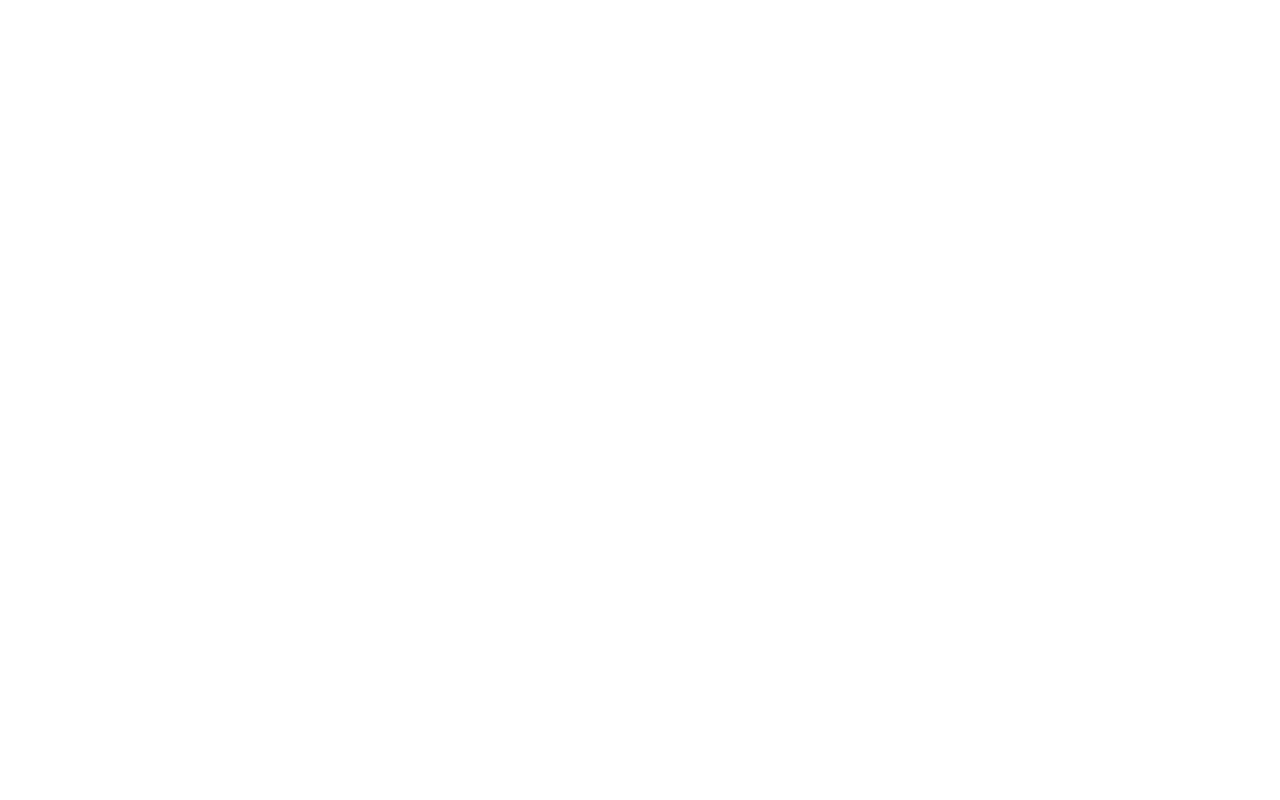
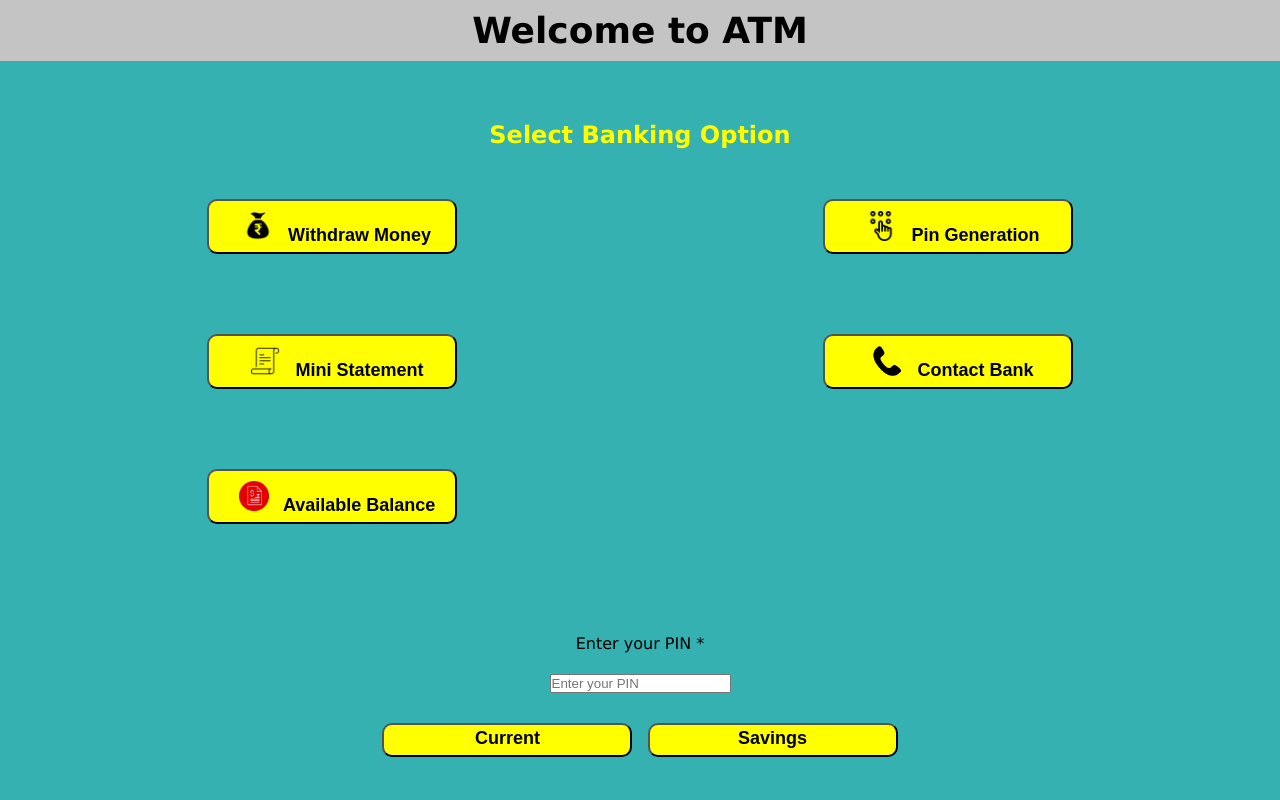
Before and after one commit to amargosavi68/hmi-practical, a plain HTML site: page practical_3/index.html in a window 1280 px wide. Shown: the top 800 px of the page. Drawn offline with Linux system fonts and the light colour scheme.

Commit message:
Banking options and withdraw money template created and styled

```diff
--- a/practical_3/index.html
+++ b/practical_3/index.html
@@ -4,10 +4,86 @@
      <meta charset="UTF-8">
      <meta http-equiv="X-UA-Compatible" content="IE=edge">
      <meta name="viewport" content="width=device-width, initial-scale=1.0">
+     <title>ATM | Home</title>
+
      <link rel="stylesheet" href="./styles.css">
-     <title>ATM | Home</title>
+     <link rel="stylesheet" href="https://stackpath.bootstrapcdn.com/font-awesome/4.7.0/css/font-awesome.min.css" integrity="sha384-wvfXpqpZZVQGK6TAh5PVlGOfQNHSoD2xbE+QkPxCAFlNEevoEH3Sl0sibVcOQVnN" crossorigin="anonymous">
+
+     <script lang="text/javascript">
+
+          function showInstruction() {
+               setTimeout(() => {
+                    document.getElementById('instruction').hidden = 'True';
+                    //document.getElementById('show_banking_options').hidden = "False"
+                    document.getElementById('show_banking_options').style.visibility = 'visible';
+               }, 1000);
+
+          }
+     </script>
+
 </head>
-<body>
+<body onload="showInstruction()">
+     <header>
+          <h1>Welcome to ATM</h1>
+     </header>
+     <section class="container" hidden>
+          <div class="instruction" id="instruction">
+               <p>Please, Insert your ATM Card.</p>
+               <p class="warning"> <em>Note:</em> Please, do not remove ATM card until transaction is done.</p>
+               <img src="./images/insert-atm-card.jpg" alt="insert-atm-card">
+          </div>
+          <div id="show_banking_options" style="visibility: hidden;">
+               <div><h2>Select Banking Option</h2></div>
+               <div class="btn-row">
+                    <button class="atm-btn"><img src="./images/money-clipart.png" alt="keypad"> Withdraw Money</button>
+                    <button class="atm-btn"><img src="./images/keypad.png" alt="keypad"> Pin Generation</button>
+               </div>
+               <div class="btn-row">
+                    <button class="atm-btn"><img src="./images/bill.png" alt="keypad">  Mini Statement</button>
+                    <button class="atm-btn"><img src="./images/phone.png" alt="keypad"> Contact Bank</button>
+               </div>
+               <div class="btn-row">
+                    <button class="atm-btn"><img src="./images/amount.png" alt="keypad"> Available Balance</button>
+               </div>
+          </div>
 
+          <div id="withdraw_money">
+               <div>
+                    Enter your PIN *
+               </div>
+               <div>
+                    <input type="text" placeholder="Enter your PIN">
+               </div>
+               <div class="account-types">
+                    <button class="atm-btn">Current</button>
+                    <button class="atm-btn">Savings</button>
+
+               </div>
+          </div>
+
+          <div id="pin_generation">
+
+          </div>
+
+          <div id="mini_statement">
+
+          </div>
+
+          <div id="contact_bank">
+
+          </div>
+
+          <div id="available_balance">
+
+          </div>
+
+          <div id="transaction_complete">
+               <div>
+                    <div><img src="./images/green-check.png" alt="green-check"></div>
+                    <div>Your Transaction is completed.. Please collect your card.</div>
+               </div>
+          </div>
+
+     </section>
 </body>
 </html>
--- a/practical_3/styles.css
+++ b/practical_3/styles.css
@@ -4,3 +4,104 @@
      top: 0;
      left: 0;
 }
+
+body {
+     font-family: 'ubuntu-bold', verdana, sans-serif;
+     background-color: #36B1B1;
+}
+
+header {
+     background-color: #c4c4c4;
+     align-items: center;
+     text-align: center;
+     padding: 10px;
+     font-size: large;
+}
+
+.container {
+     display: flex;
+     flex-direction: column;
+     align-items: center;
+     justify-content: center;
+     text-align: center;
+}
+
+.container .instruction {
+     font-weight: bold;
+}
+
+.container .instruction p {
+     font-size: 30px;
+     line-height: 60px;
+     color: yellow;
+}
+
+.container .instruction img {
+     height: 300px;
+     width: 300px;
+     margin-top: 10px;
+}
+
+.container .instruction p.warning {
+     font-size: medium;
+     color: #DBFC5A
+}
+
+#show_banking_options {
+     display: flex;
+     flex-direction: column;
+     width: 70%;
+     margin: 50px;
+}
+
+#show_banking_options h2 {
+     color: yellow;
+     margin: 10px;
+}
+
+.btn-row {
+     display: flex;
+     flex-direction: row;
+     place-content: space-between;
+     margin: 30px 10px;
+
+}
+
+.atm-btn {
+     width: 250px;
+     text-align: center;
+     font-size: large;
+     font-weight: 600;
+     padding: 3px 0px 6px 0px;
+     background-color: yellow;
+     outline: none;
+     border-radius: 10px;
+     margin: 10px 5px;
+}
+
+.atm-btn:hover {
+     cursor: pointer;
+}
+
+.atm-btn img {
+     height: 30px;
+     width: 30px;
+     padding: 7px 0px 0px 10px;
+     margin-right: 10px;
+}
+
+#withdraw_money {
+     width: 70%;
+}
+
+#withdraw_money div {
+     margin: 20px 0px;
+}
+
+
+@media screen and (max-width:768px) {
+     .container {
+          margin: 5px;
+          padding: 0px;
+     }
+}
```
